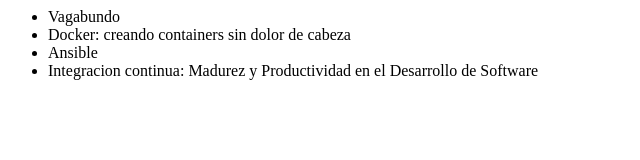
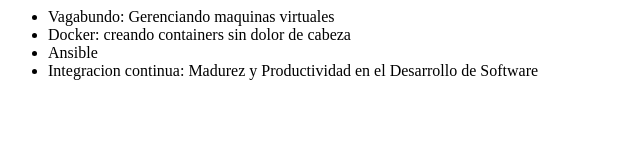
Before and after one commit to EJM1981/alura-git, a plain HTML site: page index.html in a window 1280 px wide. Shown: the whole page, without its empty margins (0-640 px from the left). Drawn offline with Linux system fonts and the light colour scheme.

Commit message:
corrigiendo Vagrant

```diff
--- a/index.html
+++ b/index.html
@@ -6,7 +6,7 @@
 </head>
 <cuerpo>
      <ul>
-         <li> Vagabundo</li>
+         <li> Vagabundo: Gerenciando maquinas virtuales</li>
          <li> Docker: creando containers sin dolor de cabeza</li>
          <li> Ansible</li>
          <li> Integracion continua: Madurez y Productividad en el Desarrollo de Software</li>
```
